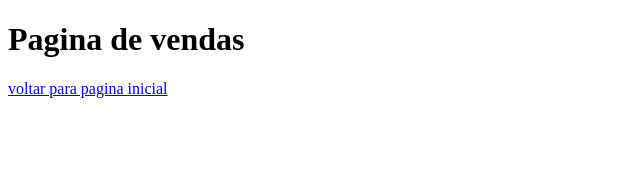
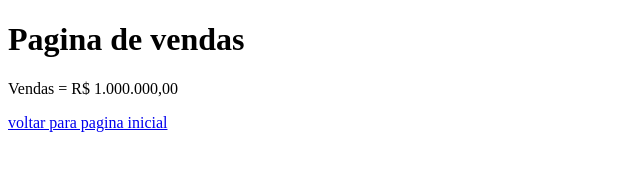
Before and after one commit to ThiBahia/aulagithub, a plain HTML site: page vendas.html in a window 1280 px wide. Shown: the whole page, without its empty margins (0-640 px from the left). Drawn offline with Linux system fonts and the light colour scheme.

Commit message:
Acrescentado valor de vendas

```diff
--- a/vendas.html
+++ b/vendas.html
@@ -8,6 +8,7 @@
 </head>
 <body>
     <h1>Pagina de vendas</h1>
+    <p>Vendas = R$ 1.000.000,00</p>
     <a href="index.html">voltar para pagina inicial</a>
 </body>
 </html>
```
